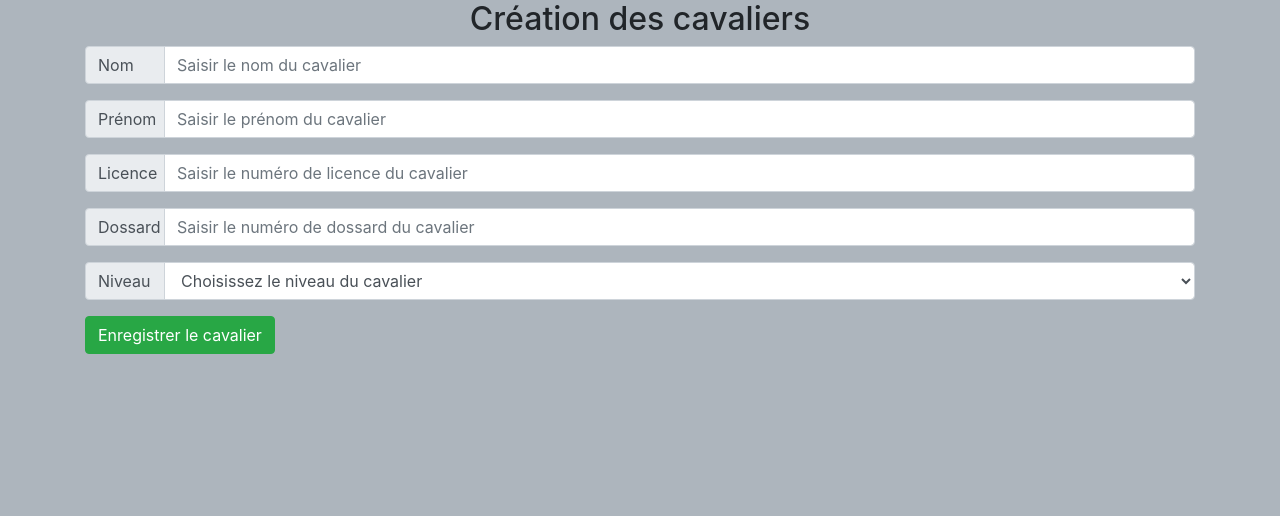
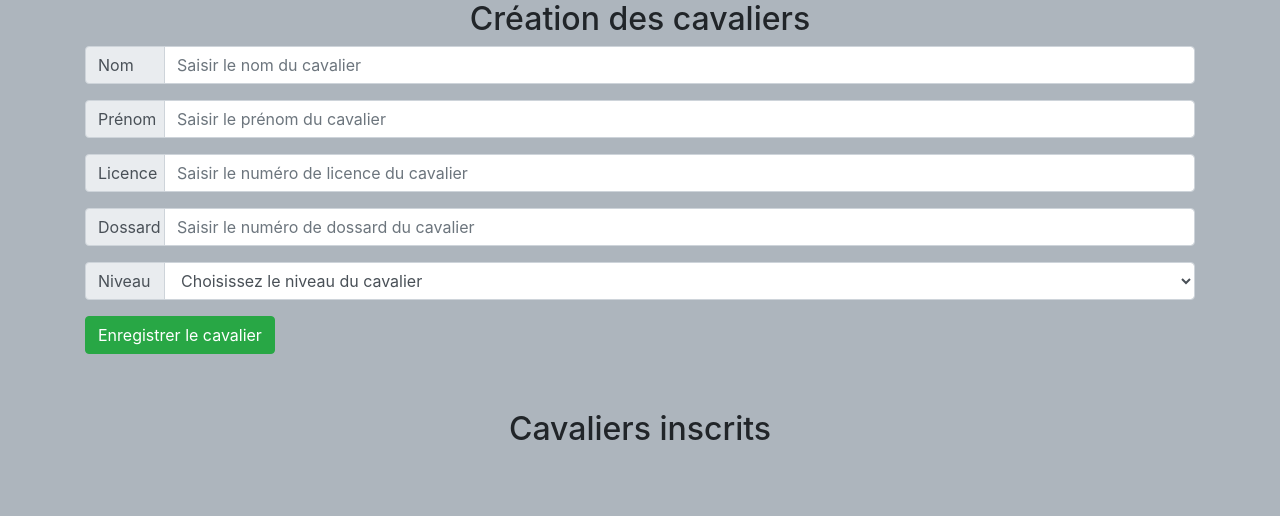
Before and after one commit to wartaek/Projet-Transverse-Equitrec, a Symfony app: template templates/cavalier/index.html.twig in a window 1280 px wide. Shown: the part 116-632 px from the top of the page. Run offline with Twig, Linux system fonts and the light colour scheme; the template is opened without the code that fills it, so the values that code supplies are empty; some libraries are stand-ins or nearby versions.

Commit message:
ajout des droits user pour les page de creation + resolution bug cavalier

```diff
--- a/templates/cavalier/index.html.twig
+++ b/templates/cavalier/index.html.twig
@@ -3,12 +3,6 @@
 {% block stylesheets %}
 	<link rel="stylesheet" href="https://cdn.jsdelivr.net/npm/bootstrap@4.3.1/dist/css/bootstrap.min.css" integrity="sha384-ggOyR0iXCbMQv3Xipma34MD+dH/1fQ784/j6cY/iJTQUOhcWr7x9JvoRxT2MZw1T" crossorigin="anonymous">
 	{{ parent() }}
-	<style>
-	.sidebar {
-   overflow: auto;
-}
-
-	</style>
 {% endblock %}
 
 {% block title %}
@@ -17,7 +11,6 @@
 
 {% block content %}
 	<main>
-		<div class="sidebar">
 		<section class="container my-3">
 			<div class="row">
 				<div class="col">
@@ -27,7 +20,7 @@
 							<div class="input-group-prepend">
 								<span class="input-group-text" style="width: 5em">Nom</span>
 							</div>
-								<input type="text" class="form-control" name="nom" placeholder="Saisir le nom du cavalier" maxlength="50">
+							<input type="text" class="form-control" name="nom" placeholder="Saisir le nom du cavalier" maxlength="50" required>
 						</div>
 						<div class="input-group mb-3">
 							<div class="input-group-prepend">
@@ -65,7 +58,18 @@
 						<button type="submit" class="btn btn-success">Enregistrer le cavalier</button>
 					</form>
 				</div>
+			</div>
 		</section>
+		<br>
+		<section class="container my-3">
+			<div class="list-group">
+				<h2 style="text-align:center;">Cavaliers inscrits</h2>
+				<ul class="list-group list-group-flush">
+					{% for cavalier in cavaliers %}
+						<li class="list-group-item">{{ cavalier.nom }} {{ cavalier.prenom }} - N°{{ cavalier.dossard }} - {{ cavalier.license }} - {% for niveaux in cavalier.niveaux %} {{ niveaux }} {% endfor %}</li>
+					{% endfor %}
+				</ul>
 			</div>
+		</section>
 	</main>
 {% endblock %}
```
Lines whose indentation alone changed are shown as unchanged.
